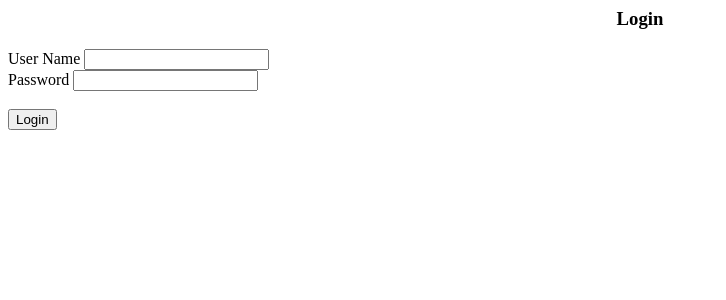
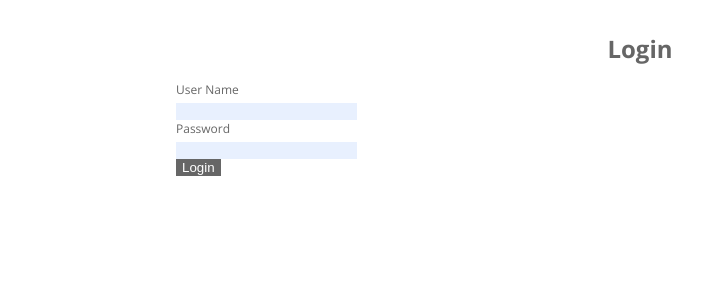
Before and after one commit to enderjsv/Vijewelry, a Flask app: page /login in a window 1280 px wide. Shown: the top 300 px of the page, without its empty margins (0-726 px from the left). Run offline with Flask 2, Linux system fonts and the light colour scheme; parts of the project's set-up code (start-up, migrations or seed data) failed here and were passed over.

Commit message:
a good stopping place for the moment

```diff
--- a/website/auth.py
+++ b/website/auth.py
@@ -27,7 +27,6 @@ def login():
             user_row = result.first()
 
             if user_row and check_password_hash(user_row["password"], password):
-                flash("Logged In "+user_row["username"], category="success")
                 session["username"] = user_row["username"]
                 return redirect(url_for('views.adminPage'))
             else:
--- a/website/static/css/main.css
+++ b/website/static/css/main.css
@@ -6,6 +6,16 @@ html,
 html a {
   -webkit-font-smoothing: antialiased;
   text-shadow: 1px 1px 1px rgba(0, 0, 0, 0.004);
+}
+
+div.alert_div[role="success"]{
+  font-size: 200%;
+  background-color: rgba(108, 255, 211, 0.363);
+}
+
+div.alert_div[role="alert"]{
+  font-size: 200%;
+  background-color: rgba(255, 108, 181, 0.363);
 }
 
 body {
@@ -30,7 +40,7 @@ p {
   margin: 0.75rem 0 0;
 }
 
-h1 {
+h2 {
   font-size: 0.75rem;
   font-weight: normal;
   margin: 0;
@@ -41,6 +51,11 @@ input,
 button {
   border: 0 none;
   outline: 0 none;
+}
+
+input.login
+{
+  background-color: #E8F0FE;
 }
 
 button {
@@ -60,7 +75,7 @@ img,
   width: 100%;
 }
 
-input,
+input.basket,
 button,
 .basket,
 .basket-module,
--- /dev/null
+++ b/website/templates/base.html
@@ -0,0 +1,27 @@
+<html lang="en">
+
+<head>
+    <meta charset="utf-8">
+    <meta http-equiv="x-ua-compatible" content="ie=edge">
+    <meta name="viewport" content="width=device-width, initial-scale=1">
+    <title>Vi Handmade {% block title %}Home{% endblock %}</title>
+    <link rel="stylesheet" href="{{ url_for('static', filename='css/main.css') }}">
+</head>
+
+<body>
+    <div> {% with messages = get_flashed_messages(with_categories=true) %}
+        {% if messages %}
+        {% for category,message in messages %}
+        {% if category == 'error'%}
+        <div class="alert_div" role="alert">{{message}}</div>
+        {% else %}
+        <div class="alert_div" role="success">{{message}}</div>
+        {%endif%}
+        {%endfor%}
+        {% endif%}
+        {% endwith %}
+    </div>
+    <div class="container">{% block content %} {% endblock %}</div>
+</body>
+
+</html>
--- a/website/templates/file_upload.html
+++ /dev/null
@@ -1,5 +0,0 @@
-<form enctype="multipart/form-data" action="/saveFile" method="POST">
-    <input type=file><br />
-    <br />
-    <button onclick="submit()" formmethod="POST">Upload</button>
-</form>
--- a/website/templates/login.html
+++ b/website/templates/login.html
@@ -1,29 +1,23 @@
-<form method="POST">
-    <h3 align="center">Login</h3>
-    <div>
+{% extends "base.html" %} {% block title %}Login{% endblock %} {% block content%}
+<main>
+    <form method="POST">
 
-        <label for="User">User Name</label>
-        <input type="text" id="user" name="user"">
+        <h1 align="center">Login</h1>
+        <div class="basket">
 
-        </input>
-    </div>
-    <div>
-        <label for=" password">Password</label>
-        <input type="password" id="password" name="password">
-    </div>
-    <br />
+            <label for="User">User Name</label>
+            <input class="login" type="text" id="user" name="user""></input>
 
-    {% with messages = get_flashed_messages(with_categories=true) %}
-    {% if messages %}
-    {% for category,message in messages %}
-    {% if category == 'error'%}
-    <div role="alert">{{message}}</div>
-    {% else %}
-    <div role="success">{{message}}</div>
-    {%endif%}
-    {%endfor%}
-    {% endif%}
-    {% endwith %}
+            <label for="password">Password</label>
+            <input class="login" type="password" id="password" name="password">
+            <br />
+            <button type="submit">Login</button>
+        </div>
 
-    <button type="submit">Login</button>
-</form>
+
+    </form>
+</main>
+
+
+
+{% endblock %}
```
Also changed, not shown: website/file_upload.py (+24 -20 lines), website/templates/admin.html (added, +7 -0 lines), website/templates/index.html (+4 -16 lines), website/views.py (+9 -4 lines), website/static/images/test.jpg (added).
